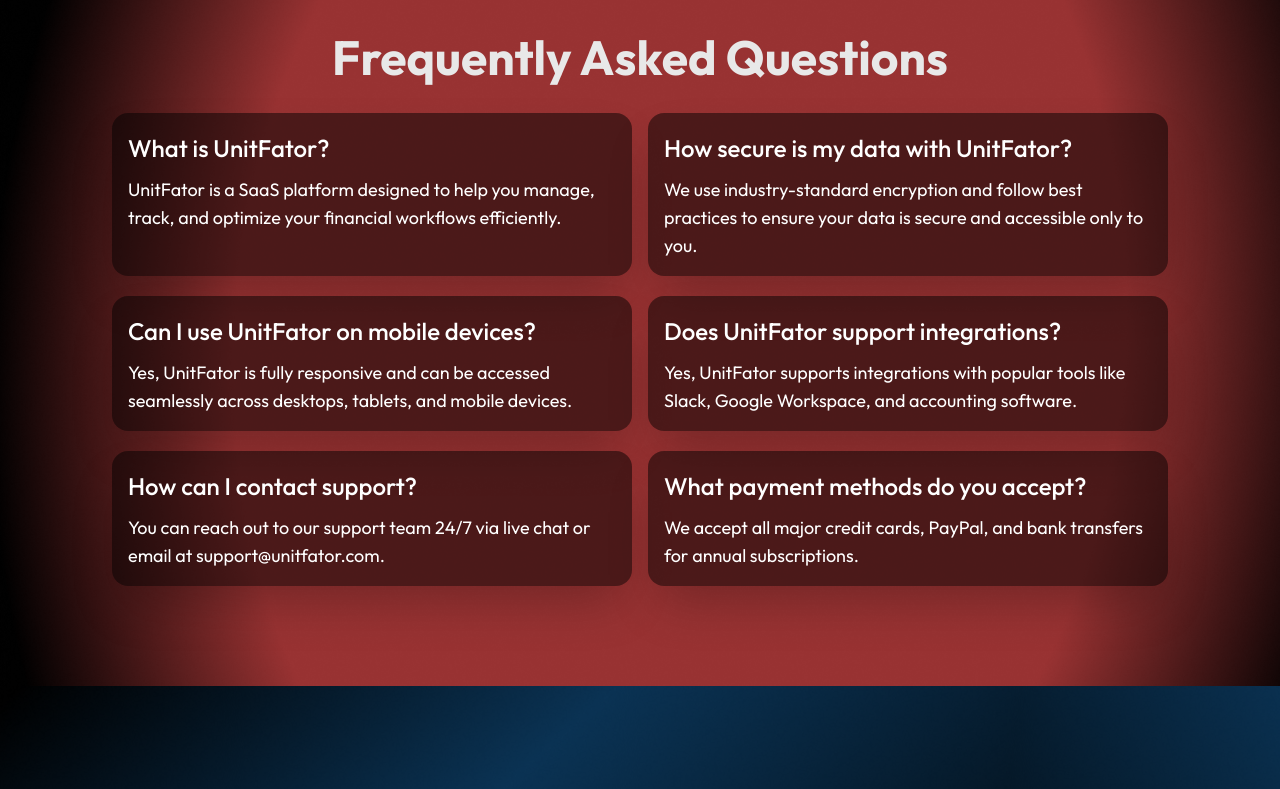
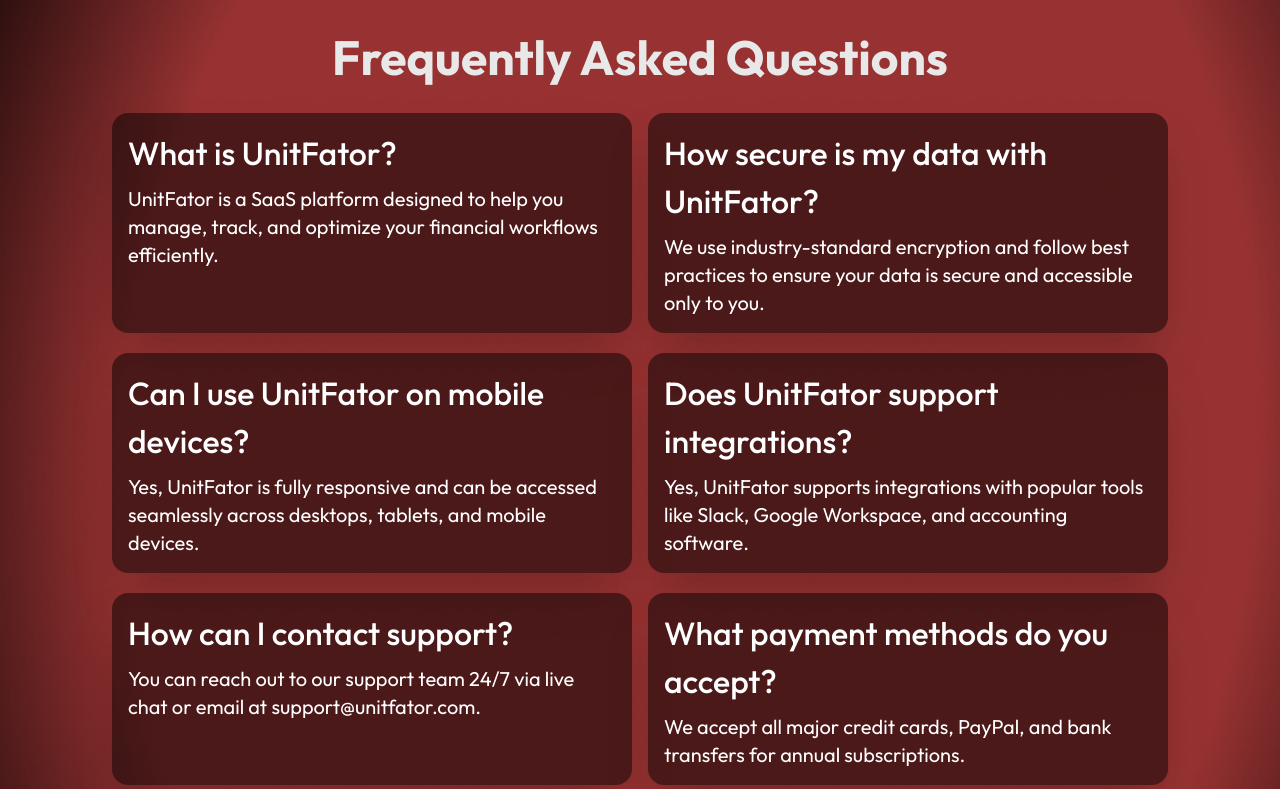
Before and after one commit to M-Jawad338211/UnitFactor-Website, a Next.js app: page / in a window 1280 px wide. Shown: the part 5040-5829 px from the top of the page. Built offline with nearby package versions, Linux system fonts and the light colour scheme.

Commit message:
changes in FAQS

```diff
--- a/src/app/components/contacts-details/faqs.jsx
+++ b/src/app/components/contacts-details/faqs.jsx
@@ -43,10 +43,10 @@
             key={index}
             className="flex flex-col mb-4 sm:mb-1 py-4 px-3 sm:px-4 rounded-xl sm:rounded-2xl text-white bg-black/50 shadow-xl sm:shadow-2xl"
           >
-            <p className="text-lg sm:text-xl md:text-2xl font-medium leading-relaxed">
+            <p className="text-lg sm:text-xl md:text-2xl xl:text-[32px] font-medium leading-relaxed xl:leading-[150%]">
               {faq.question}
             </p>
-            <p className="text-sm sm:text-base md:text-lg text-white mt-2">
+            <p className="text-sm sm:text-base md:text-lg xl:text-xl text-white mt-2">
               {faq.answer}
             </p>
           </div>
--- a/src/app/components/homepage-details/faqs.jsx
+++ b/src/app/components/homepage-details/faqs.jsx
@@ -43,10 +43,10 @@
             key={index}
             className="flex flex-col mb-4 sm:mb-1 py-4 px-3 sm:px-4 rounded-xl sm:rounded-2xl text-white bg-black/50 shadow-xl sm:shadow-2xl"
           >
-            <p className="text-lg sm:text-xl md:text-2xl font-medium leading-relaxed">
+            <p className="text-lg sm:text-xl md:text-2xl xl:text-[32px] font-medium leading-relaxed xl:leading-[150%]">
               {faq.question}
             </p>
-            <p className="text-sm sm:text-base md:text-lg text-white mt-2">
+            <p className="text-sm sm:text-base md:text-lg xl:text-xl text-white mt-2">
               {faq.answer}
             </p>
           </div>
--- a/src/app/components/homepage-details/services.jsx
+++ b/src/app/components/homepage-details/services.jsx
@@ -111,7 +111,7 @@
     },
     {
       stack: "Landing Page",
-      technology: "HTML, CSS, JavaScript",
+      technology: "HTML, CSS,Tailwind, JavaScript",
       icon: (
         <img
           src="./vector.png"
```
